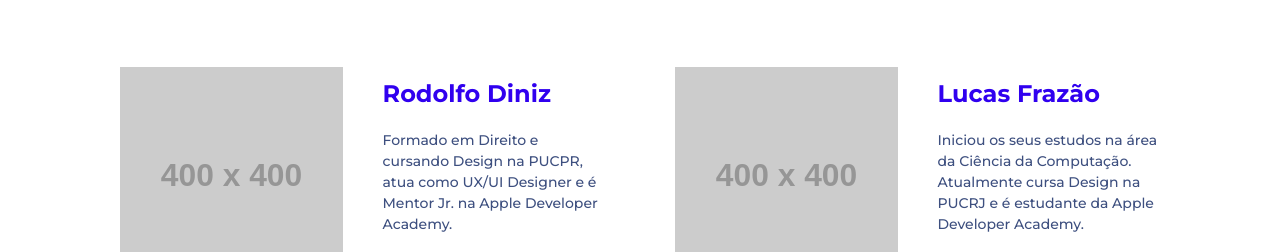
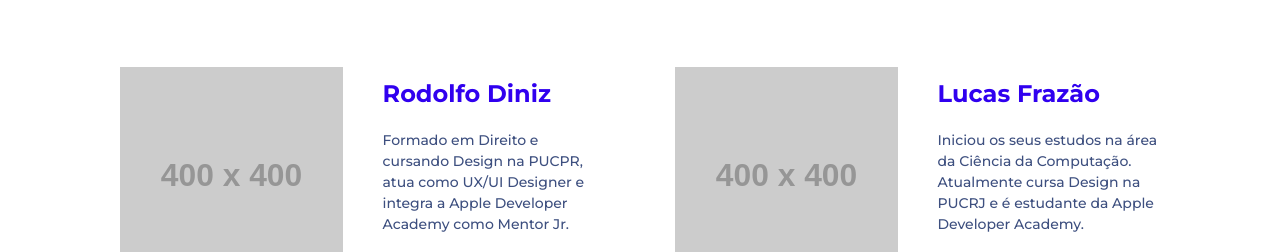
Before and after one commit to RodolfoDiniz/DevignerSpace, a website: page index.html in a window 1280 px wide. Shown: the part 2401-2653 px from the top of the page. Drawn offline with Linux system fonts and the light colour scheme; placeholder pictures from the web are drawn by us.

Commit message:
Update index.html

```diff
--- a/index.html
+++ b/index.html
@@ -304,7 +304,7 @@
           <div class="uk-flex uk-flex-middle">
             <div>
               <h3 class="uk-text-primary">Rodolfo Diniz</h3>
-              <p class="uk-text-small uk-margin-xsmall">Formado em Direito e cursando Design na PUCPR, atua como UX/UI Designer e é Mentor Jr. na Apple Developer Academy.</p>
+              <p class="uk-text-small uk-margin-xsmall">Formado em Direito e cursando Design na PUCPR, atua como UX/UI Designer e integra a Apple Developer Academy como Mentor Jr.</p>
               <div data-uk-grid class="uk-child-width-auto uk-grid-small uk-margin-top">
                 <div>
                   <a href="https://twitter.com/rodolfodiniz" data-uk-icon="icon: twitter; ratio: .9" class="uk-icon-link uk-icon" target="_blank"></a>
```
